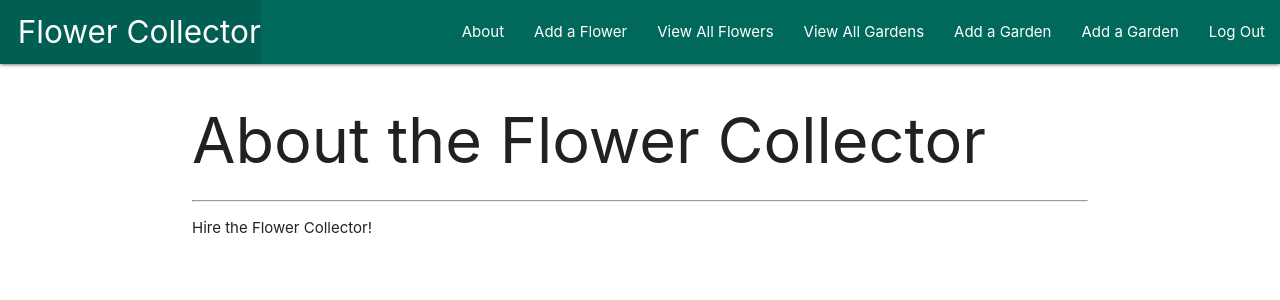
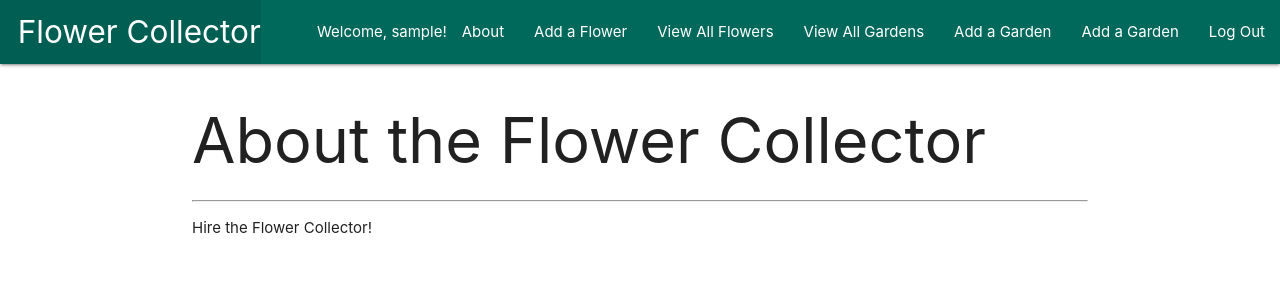
Before and after one commit to SaidNivek/flowercollector, a Django app: page /about/ in a window 1280 px wide. Shown: the top 300 px of the page. Run offline with Django 4.2, Linux system fonts and the light colour scheme; the visitor is signed in with stand-in values (Sample User, id 1).

Commit message:
Add username to nav bar when sgned in

```diff
--- a/main_app/templates/base.html
+++ b/main_app/templates/base.html
@@ -20,6 +20,9 @@
           <li><a href="{% url 'home' %}" class="left brand-logo">&nbsp;&nbsp;Flower Collector</a></li>
         </ul>
         <ul class="right">
+          {% if user.is_authenticated %}
+            <li>Welcome, {{ user.username }}!</li>
+          {% endif %}
           <li><a href="{% url 'about' %}">About</a></li>
           {% if user.is_authenticated %}
             <li><a href="{% url 'flowers_create' %}">Add a Flower</a></li>
```
